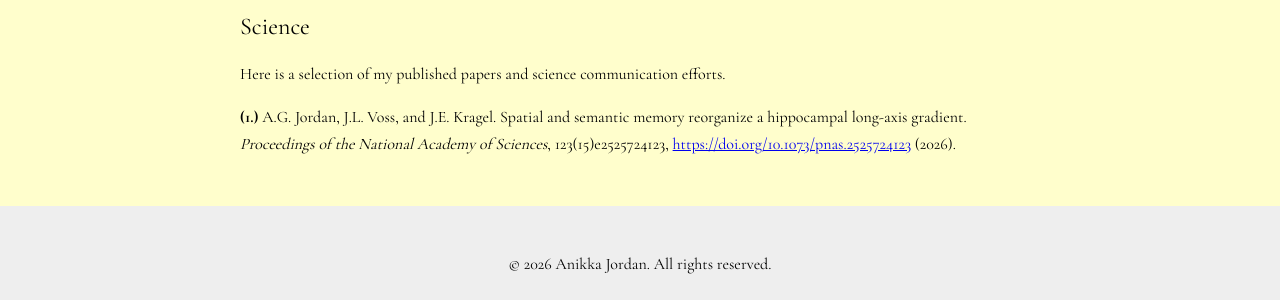
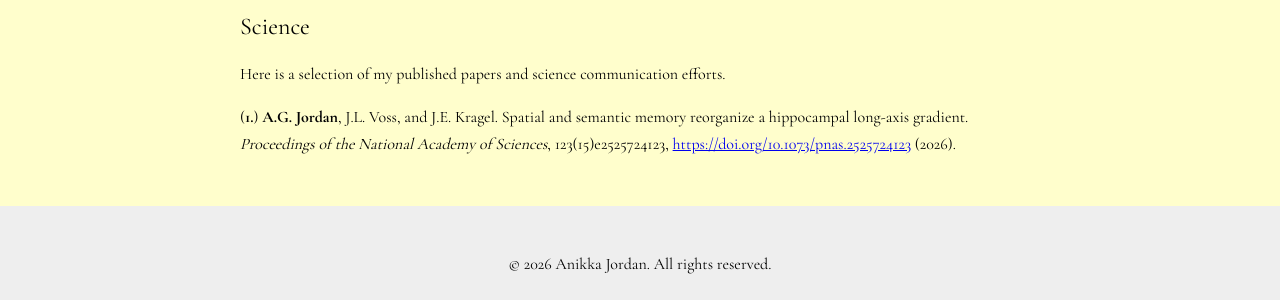
Before and after one commit to anikka-jordan/anikka, a Jekyll site: the page built from science/index.md, in a window 1280 px wide. Shown: the part 236-536 px from the top of the page. Built offline with Jekyll 4.4.1, drawn with Linux system fonts in a browser that asks for light colours.

Commit message:
formatting changes 2

```diff
--- a/science/index.md
+++ b/science/index.md
@@ -7,4 +7,4 @@
 
 Here is a selection of my published papers and science communication efforts.
 
-**(1.)** A.G. Jordan, J.L. Voss, and J.E. Kragel. Spatial and semantic memory reorganize a hippocampal long-axis gradient. *Proceedings of the National Academy of Sciences*, 123(15)e2525724123, [https://doi.org/10.1073/pnas.2525724123](https://doi.org/10.1073/pnas.2525724123) (2026).
+(**1.**) **A.G. Jordan**, J.L. Voss, and J.E. Kragel. Spatial and semantic memory reorganize a hippocampal long-axis gradient. *Proceedings of the National Academy of Sciences*, 123(15)e2525724123, [https://doi.org/10.1073/pnas.2525724123](https://doi.org/10.1073/pnas.2525724123) (2026).
```
